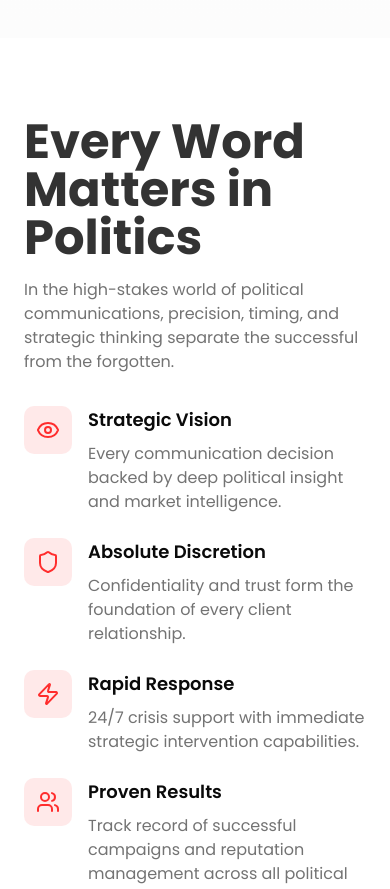
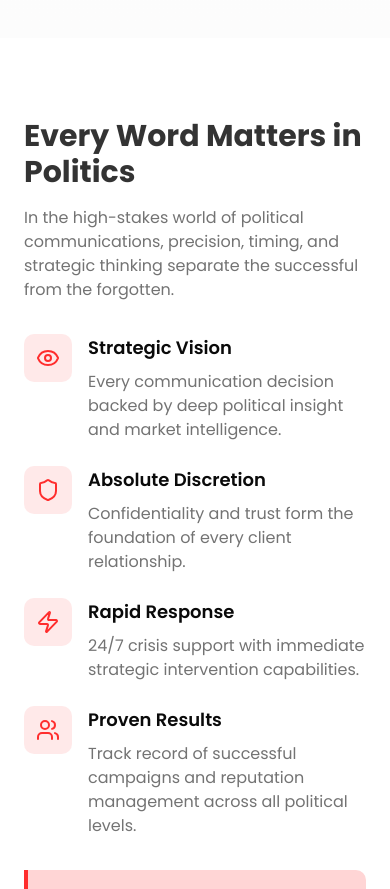
Before and after one commit to mahbub045/spine, a Next.js app: page / in a window 390 px wide. Shown: the part 2156-3045 px from the top of the page. Built offline with nearby package versions, Linux system fonts and the light colour scheme.

Commit message:
Adjust heading size for improved responsiveness in About section

```diff
--- a/src/components/LandingPage/About/About.tsx
+++ b/src/components/LandingPage/About/About.tsx
@@ -33,7 +33,7 @@ const About: React.FC = () => {
         <div className="grid lg:grid-cols-2 gap-16 items-center">
           {/* Content */}
           <div>
-            <h2 className="text-5xl font-bold mb-4 text-black/80">
+            <h2 className="text-3xl md:text-5xl font-bold mb-4 text-black/80">
               Every Word Matters in Politics
             </h2>
             <p className="text-muted-foreground mb-8">
```
